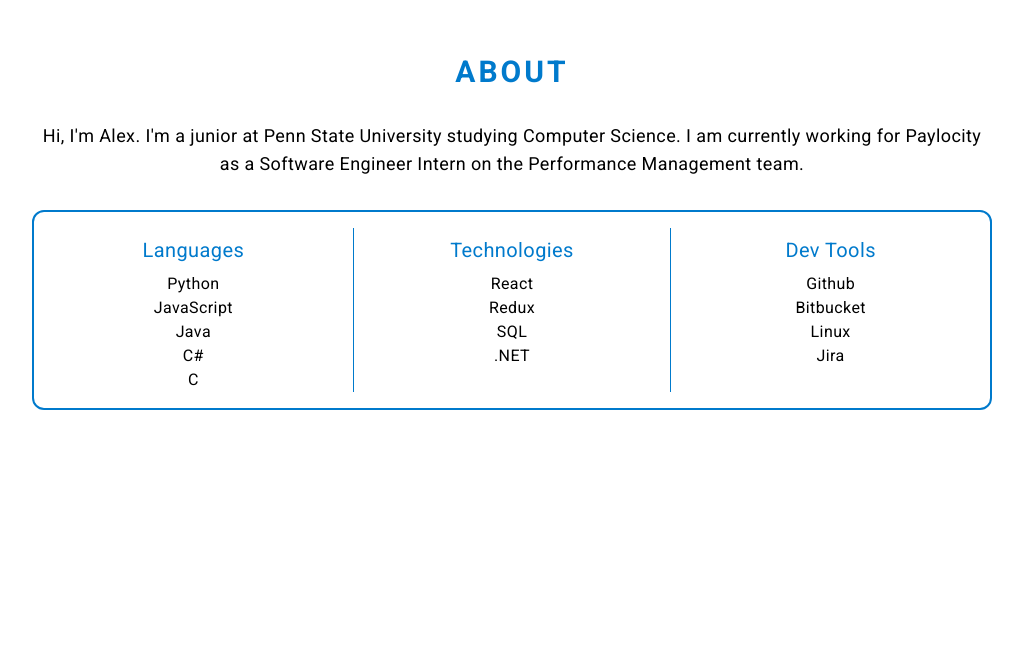
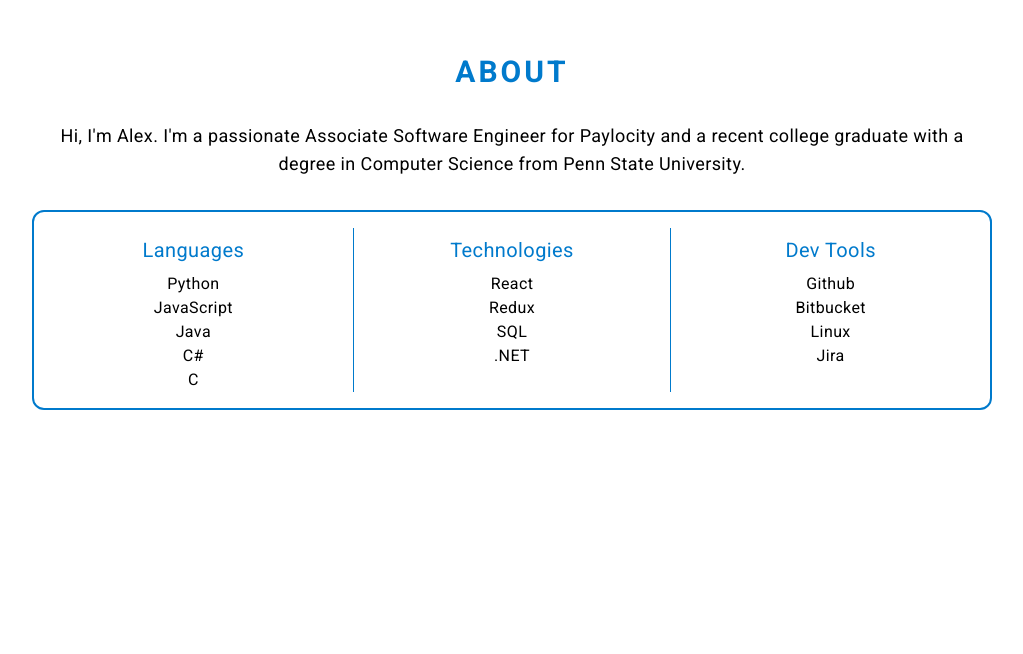
Before and after one commit to alexryan15/alexryan.pro, a Next.js app: page / in a window 1280 px wide. Shown: the part 826-1480 px from the top of the page, without its empty margins (128-1151 px from the left). Built offline with nearby package versions, Linux system fonts and the light colour scheme.

Commit message:
refactored about section

```diff
--- a/components/About.jsx
+++ /dev/null
@@ -1,53 +0,0 @@
-import React from "react";
-
-const About = () => {
-  return (
-    <div id="about" className="w-full md:h-screen p-2 flexitems-center py-16">
-      <div className="max-w-[60rem] m-auto gap-8">
-        <div className="">
-          <h1 className="text-center text-3xl py-4 tracking-widest text-HIGHLIGHT">
-            ABOUT
-          </h1>
-          <p className="py-8 pt-4 text-black text-lg text-center font-normal">
-            Hi, I&#39;m Alex. I&#39;m a junior at Penn State University studying
-            Computer Science. I am currently working for Paylocity as a Software
-            Engineer Intern on the Performance Management team.
-          </p>
-          <div className=" text-md text-black font-normal max-w-[60rem] py-4 md:grid grid-cols-3 text-center rounded-xl border-2 border-HIGHLIGHT">
-            <div>
-              <p className="text-HIGHLIGHT text-xl font-normal py-2">
-                Languages
-              </p>
-              <p>Python</p>
-              <p>JavaScript</p>
-              <p>Java</p>
-              <p>C#</p>
-              <p>C</p>
-            </div>
-            <div className="md:border-l md:border-r border-HIGHLIGHT">
-              <p className="text-HIGHLIGHT text-xl font-normal py-2">
-                Technologies
-              </p>
-              <p>React</p>
-              <p>Redux</p>
-              <p>SQL</p>
-              <p>.NET</p>
-            </div>
-            <div>
-              <p className="text-HIGHLIGHT text-xl font-normal py-2">
-                Dev Tools
-              </p>
-              <p>Github</p>
-              <p>Bitbucket</p>
-              <p>Linux</p>
-              <p>Jira</p>
-              <p></p>
-            </div>
-          </div>
-        </div>
-      </div>
-    </div>
-  );
-};
-
-export default About;
--- /dev/null
+++ b/components/About/About.jsx
@@ -0,0 +1,41 @@
+import React from "react";
+import AboutItem from "./AboutItem";
+
+const About = () => {
+  const languages = ["Python", "JavaScript", "Java", "C#", "C"];
+  const technologies = ["React", "Redux", "SQL", ".NET"];
+  const tools = ["Github", "Bitbucket", "Linux", "Jira"];
+
+  return (
+    <div id="about" className="w-full md:h-screen p-2 flexitems-center py-16">
+      <div className="max-w-[60rem] m-auto gap-8">
+        <div>
+          <h1 className="text-center text-3xl py-4 tracking-widest text-HIGHLIGHT">
+            ABOUT
+          </h1>
+          <p className="py-8 pt-4 text-black text-lg text-center font-normal">
+            Hi, I&#39;m Alex. I&#39;m a passionate Associate Software Engineer
+            for Paylocity and a recent college graduate with a degree in
+            Computer Science from Penn State University.
+          </p>
+          <div className="text-HIGHLIGHT font-normal max-w-[60rem] py-4 md:grid grid-cols-3 text-center rounded-xl border-2 border-HIGHLIGHT">
+            <div>
+              <p className="text-xl py-2">Languages</p>
+              <AboutItem items={languages} />
+            </div>
+            <div className="md:border-l md:border-r border-HIGHLIGHT">
+              <p className="text-xl py-2">Technologies</p>
+              <AboutItem items={technologies} />
+            </div>
+            <div>
+              <p className="text-xl py-2">Dev Tools</p>
+              <AboutItem items={tools} />
+            </div>
+          </div>
+        </div>
+      </div>
+    </div>
+  );
+};
+
+export default About;
--- /dev/null
+++ b/components/About/AboutItem.jsx
@@ -0,0 +1,17 @@
+import React from "react";
+
+const AboutItem = (props) => {
+  const { items } = props;
+
+  return (
+    <div>
+      {items.map((item, index) => (
+        <p className="text-black font-normal text-md" key={index}>
+          {item}
+        </p>
+      ))}
+    </div>
+  );
+};
+
+export default AboutItem;
--- a/pages/index.js
+++ b/pages/index.js
@@ -1,6 +1,6 @@
 import Head from 'next/head'
 import Navbar from '../components/Navbar/Navbar'
-import About from '../components/About'
+import About from '../components/About/About'
 import Contact from '../components/Contact'
 import Main from '../components/Main'
 import Projects from '../components/Projects'
```
